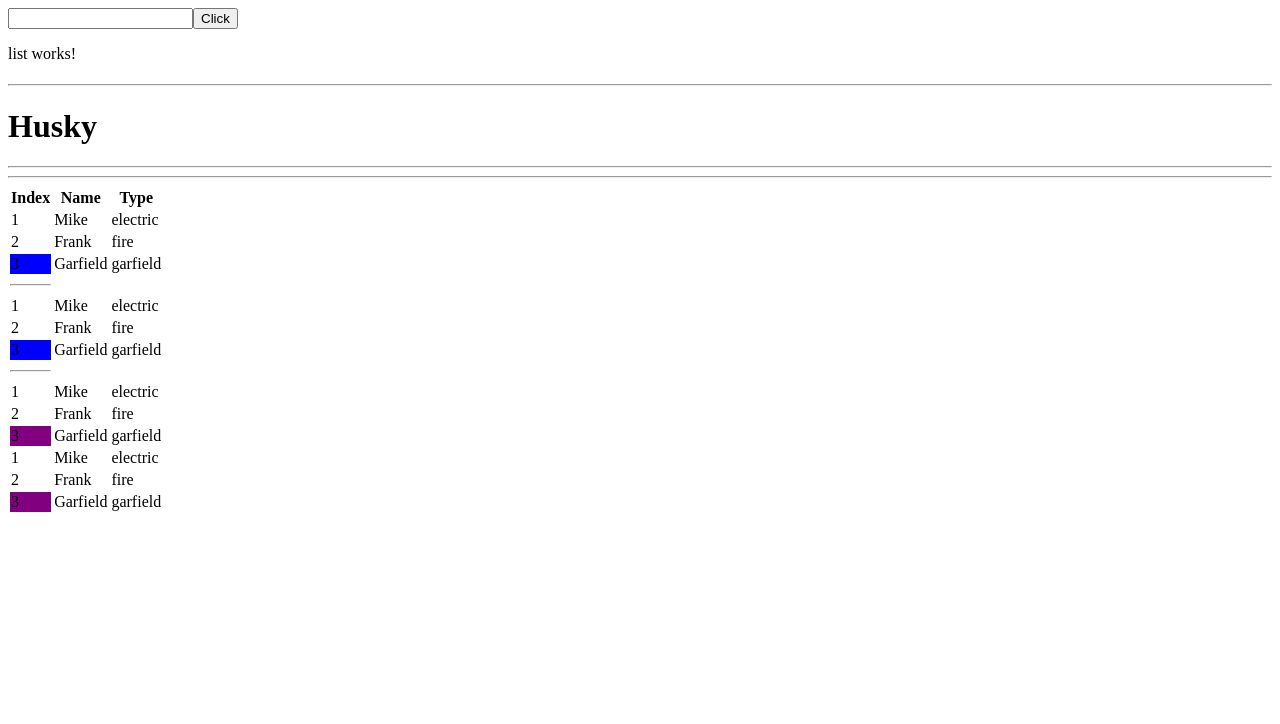
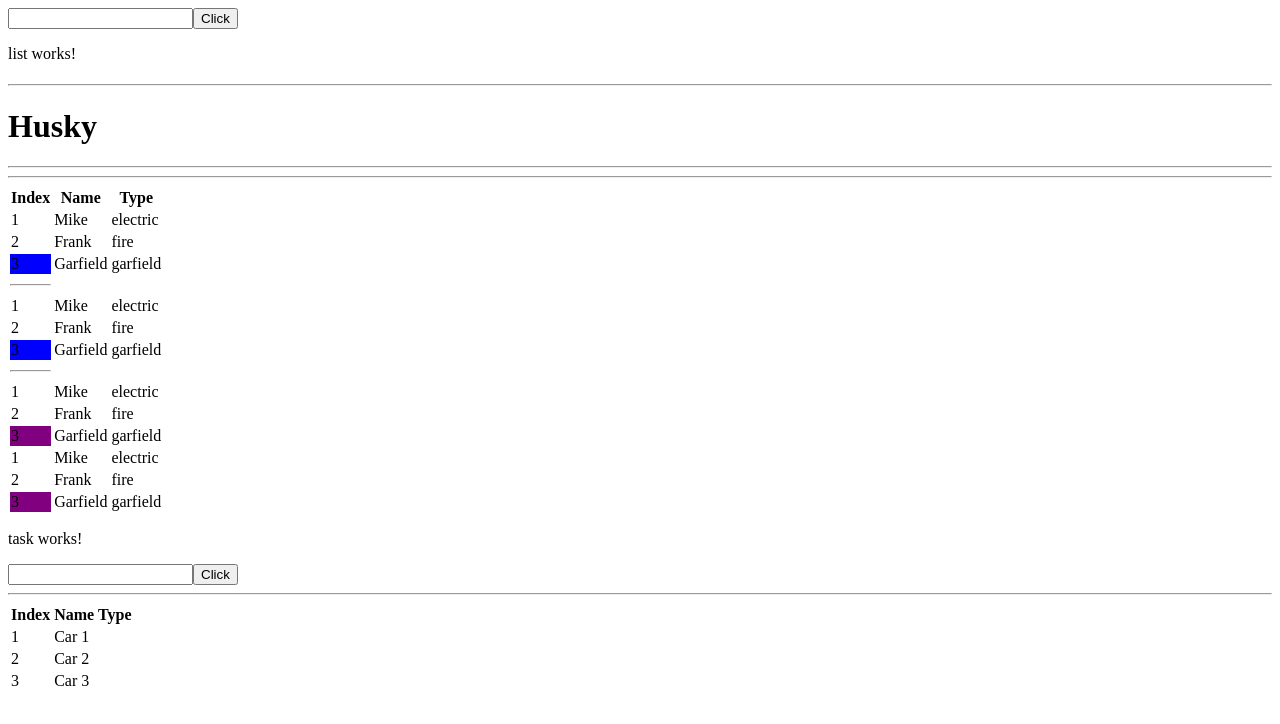
Before and after one commit to KrzysztofBojarczuk/Angular-Learning, an Angular app: page / in a window 1280 px wide. Shown: the top 724 px of the page. Built offline with nearby package versions, Linux system fonts and the light colour scheme.

Commit message:
ngFor
Adding ngFor

```diff
--- a/src/app/app.component.html
+++ b/src/app/app.component.html
@@ -49,3 +49,5 @@
     </tr>
   </tbody>
 </table>
+
+<app-task></app-task>
--- a/src/app/components/task/task.component.html
+++ b/src/app/components/task/task.component.html
@@ -2,3 +2,18 @@
 
 <input type="text" #animal />
 <button (click)="handleClick(animal.value)">Click</button>
+<hr />
+
+<table>
+  <thead>
+    <th>Index</th>
+    <th>Name</th>
+    <th>Type</th>
+  </thead>
+  <tbody>
+    <tr *ngFor="let car of cars; let i = index">
+      <td>{{ car.id }}</td>
+      <td>{{ car.name }}</td>
+    </tr>
+  </tbody>
+</table>
--- a/src/app/components/task/task.component.ts
+++ b/src/app/components/task/task.component.ts
@@ -1,4 +1,9 @@
 import { Component, OnInit } from '@angular/core';
+
+interface Car {
+  id: number;
+  name: string;
+}
 
 @Component({
   selector: 'app-task',
@@ -10,6 +15,12 @@ export class TaskComponent implements OnInit {
 
   constructor() {}
 
+  cars: Car[] = [
+    { id: 1, name: 'Car 1' },
+    { id: 2, name: 'Car 2' },
+    { id: 3, name: 'Car 3' },
+  ];
+
   handleClick(value: any) {
     console.log(value);
   }
```
